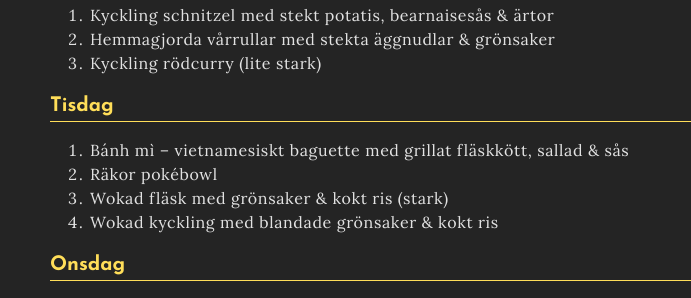
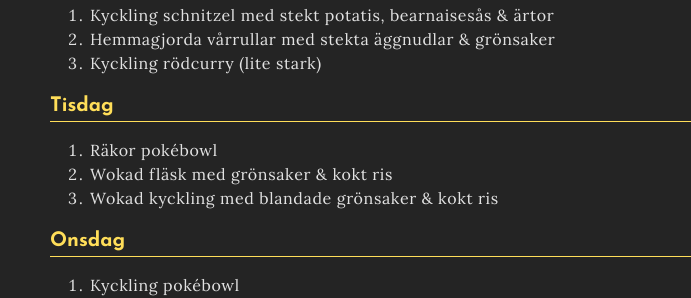
Before and after one commit to Filipc04/vietdh-react, a React (Vite) app: page / in a window 1280 px wide. Shown: the part 1240-1538 px from the top of the page, without its empty margins (0-691 px from the left). Built offline with nearby package versions, Linux system fonts and the light colour scheme.

Commit message:
Update data.ts

```diff
--- a/src/components/lunch-menu/data.ts
+++ b/src/components/lunch-menu/data.ts
@@ -19,13 +19,10 @@ export const dailyMeals: DailyMenu[] = [
 		day: 'Tisdag',
 		meals: [
 			{
-				text: 'Bánh mì – vietnamesiskt baguette med grillat fläskkött, sallad & sås',
-			},
-			{
 				text: 'Räkor pokébowl',
 			},
 			{
-				text: 'Wokad fläsk med grönsaker & kokt ris (stark)',
+				text: 'Wokad fläsk med grönsaker & kokt ris',
 			},
 			{
 				text: 'Wokad kyckling med blandade grönsaker & kokt ris',
```
